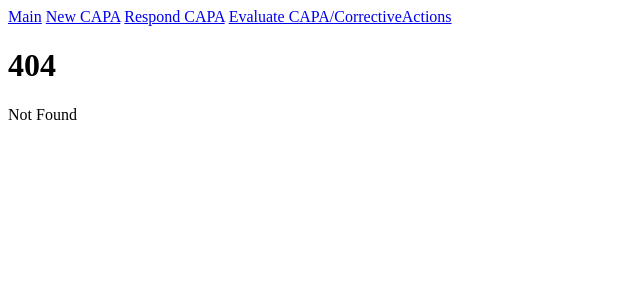
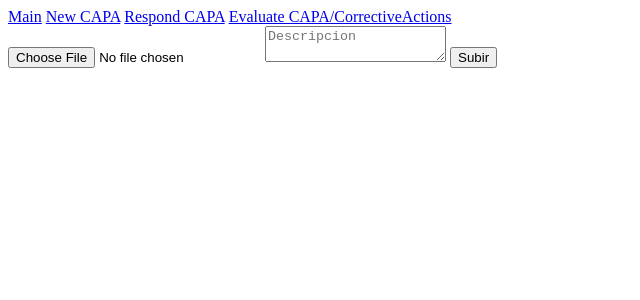
Before and after one commit to danderbas/jjpprv, a SvelteKit app: page /evidences/upload in a window 1280 px wide. Before the commit this address had no page. Shown: the top 300 px of the page, without its empty margins (0-640 px from the left). Built offline with nearby package versions, Linux system fonts and the light colour scheme; no server answers.

Commit message:
renamed folder names, added filename to evidence upload

```diff
--- a/src/routes/test/read/[id]/+page.server.js
+++ b/src/routes/evidences/read/[id]/+page.server.js
@@ -1,5 +1,5 @@
 export async function load({ fetch, params }) {
-	const res = await fetch(`/test/api/${params.id}`);
+	const res = await fetch(`/api/evidences/${params.id}`);
 	const evidence = await res.json();
 
 	return {evidence}
--- a/src/routes/test/upload/+page.server.js
+++ b/src/routes/evidences/upload/+page.server.js
@@ -10,6 +10,7 @@ export const actions = {
 			await evidences.insertOne({
 				capa_id: formData.get('capa-id'), //new ObjectId()
 				fileBinary: new Binary(await uploadedFile.arrayBuffer()),
+				fileName: formData.get('file-name'),
 				fileType: await uploadedFile.type,
 				description: formData.get('description')
 			});
--- /dev/null
+++ b/src/routes/evidences/upload/+page.svelte
@@ -0,0 +1,14 @@
+<script>
+	let fileName="";
+	let files;
+</script>
+
+<form method="POST" enctype="multipart/form-data">
+	<input type="hidden" name="capa-id" value="xxx">
+	{#if files}
+		<input type="hidden" name="file-name" value={files[0].name}>
+	{/if}
+	<input bind:files type="file" accept=".pdf, image/*, video/*" name="uploaded-file" required>
+	<textarea name="description" placeholder="Descripcion" required></textarea>
+	<input type="submit" value="Subir">
+</form>
```
Also changed, not shown: src/routes/test/upload/+page.svelte (deleted, +0 -6 lines), src/routes/api/evidences/[id]/+server.js (renamed from src/routes/test/api/[id]/+server.js), src/routes/evidences/read/+page.server.js (renamed from src/routes/test/read/+page.server.js), src/routes/evidences/read/+page.svelte (renamed from src/routes/test/read/+page.svelte), src/routes/evidences/read/[id]/+page.svelte (renamed from src/routes/test/read/[id]/+page.svelte).
